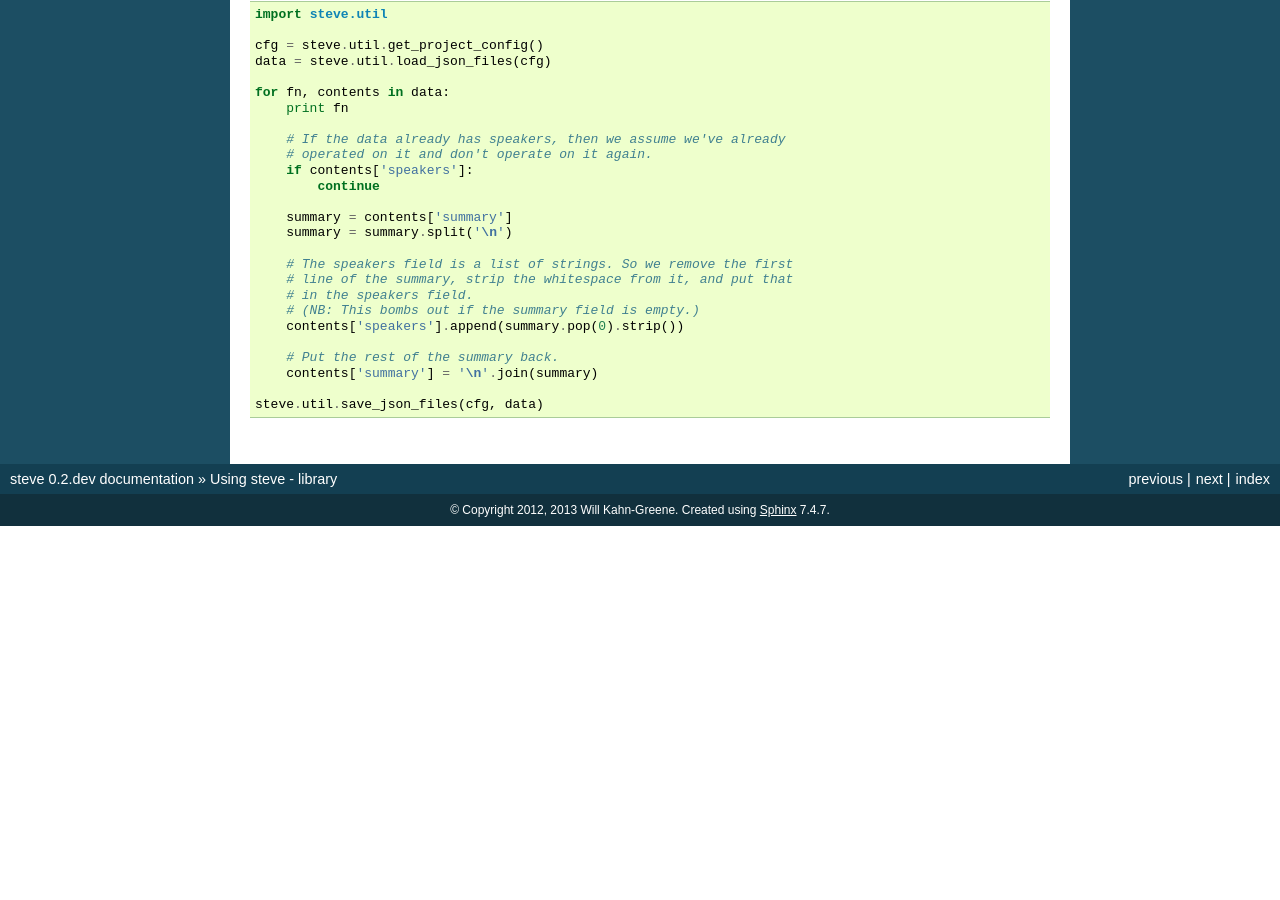
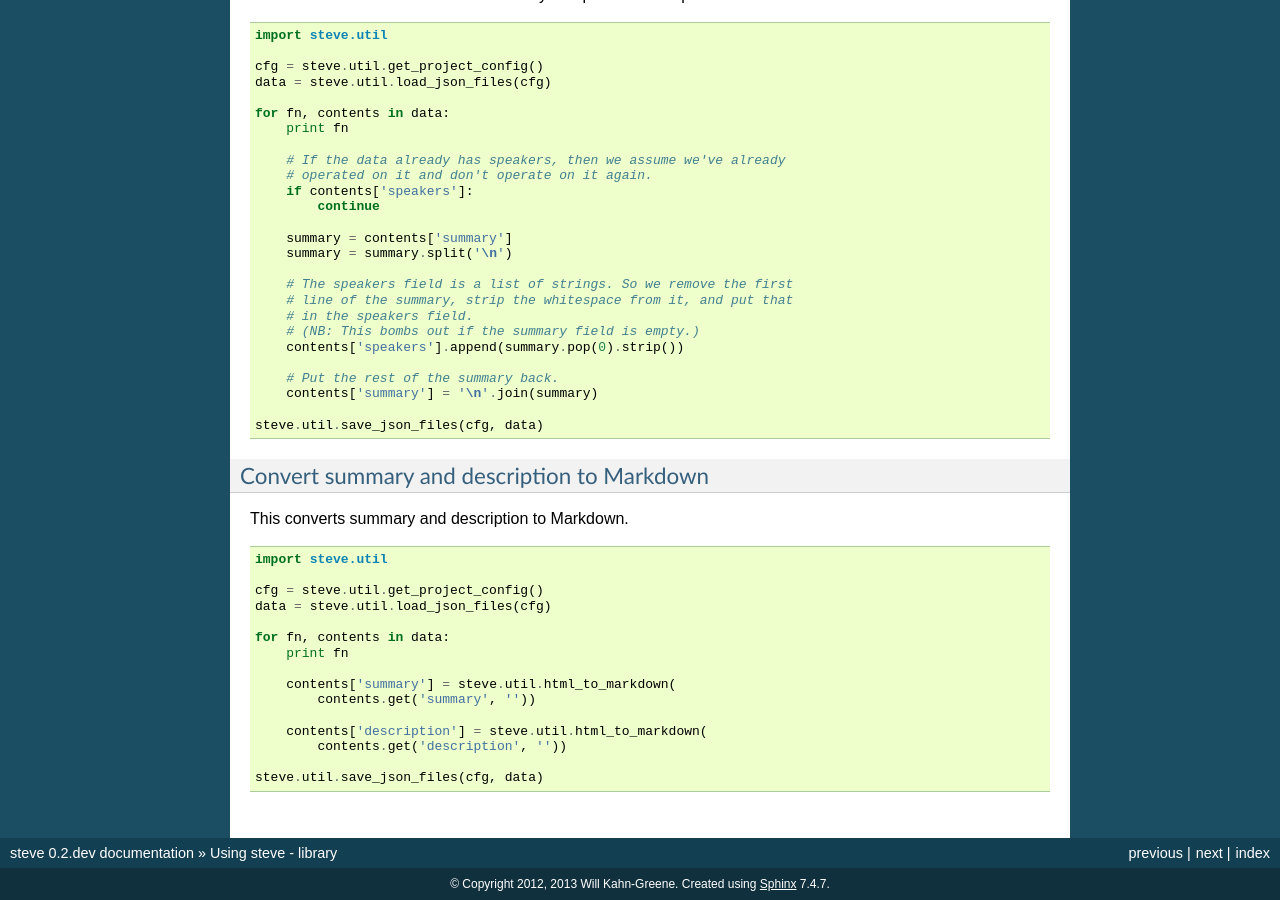
Before and after one commit to pyvideo/steve, a Sphinx documentation site: the page built from docs/library.rst, in a window 1280 px wide and 900 px high, scrolled down 1401 px. Built offline with Sphinx 7.4.7, drawn with Linux system fonts in a browser that asks for light colours; before the commit the page ends 1927 px from its top, so only the background shows below that; some of the changed text lies outside the part shown.

Commit message:
Add html_to_markdown convenience function
* add html_to_markdown function
* add test
* update requirements

```diff
--- a/docs/library.rst
+++ b/docs/library.rst
@@ -34,6 +34,8 @@
    .. autofunction:: with_config(fun)
 
    .. autofunction:: get_project_config()
+
+   .. autofunction:: html_to_markdown(text)
 
    .. autofunction:: load_json_files(config)
 
@@ -122,3 +124,27 @@
         contents['summary'] = '\n'.join(summary)
 
     steve.util.save_json_files(cfg, data)
+
+
+Convert summary and description to Markdown
+-------------------------------------------
+
+This converts summary and description to Markdown.
+
+::
+
+    import steve.util
+
+    cfg = steve.util.get_project_config()
+    data = steve.util.load_json_files(cfg)
+
+    for fn, contents in data:
+        print fn
+
+        contents['summary'] = steve.util.html_to_markdown(
+            contents.get('summary', ''))
+
+        contents['description'] = steve.util.html_to_markdown(
+            contents.get('description', ''))
+
+    steve.util.save_json_files(cfg, data)
--- a/requirements.txt
+++ b/requirements.txt
@@ -5,6 +5,7 @@
 blessings
 cssselect
 feedparser
+html2text
 httplib2
 lxml
 nose
```
Also changed, not shown: setup.py (+24 -21 lines), 2 other files.
